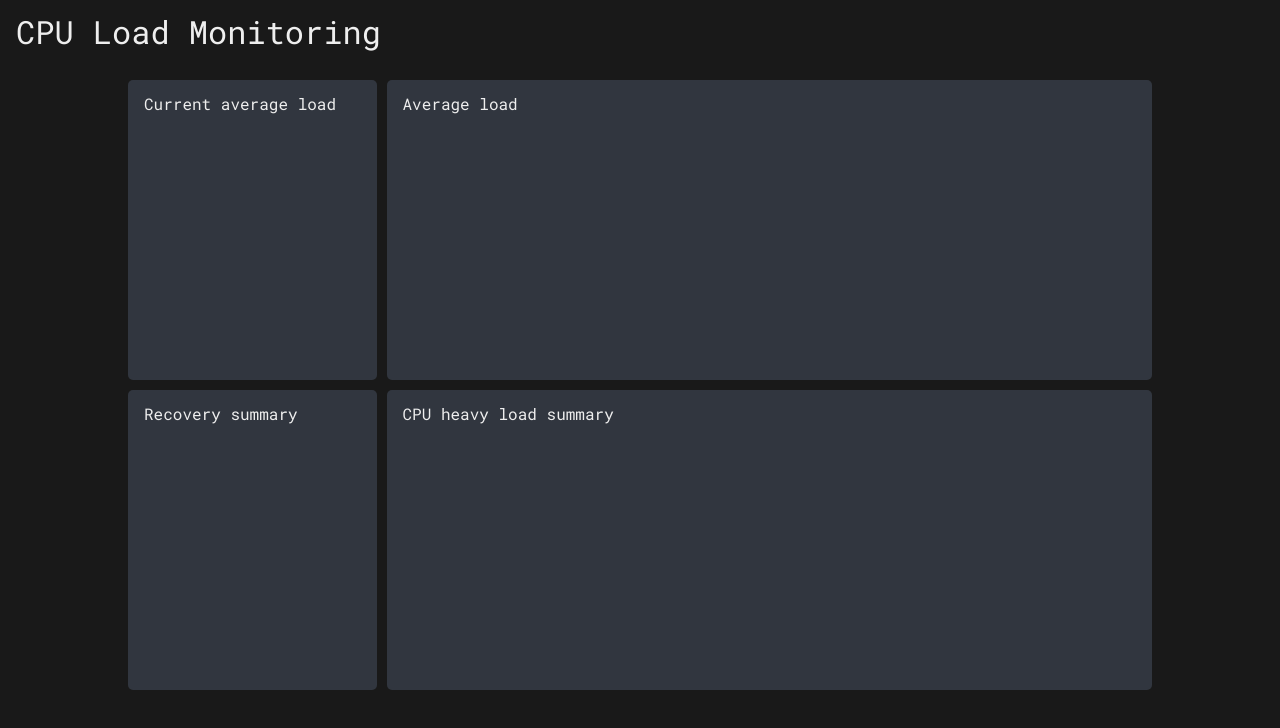
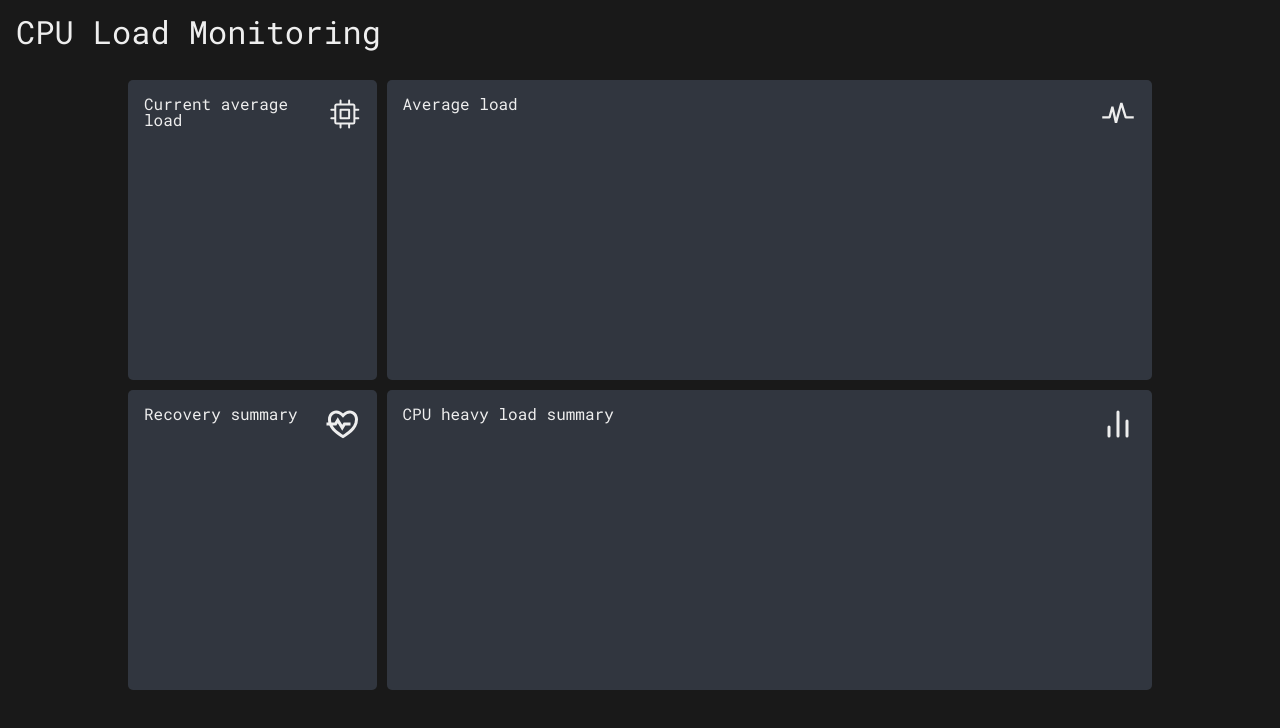
Before and after one commit to pleleu-dev/cpu-load-monitoring, a React (Vite) app in the folder frontend/: page / in a window 1280 px wide. Shown: the top 728 px of the page. Built offline with nearby package versions, Linux system fonts and the light colour scheme.

Commit message:
Card header style

```diff
--- a/frontend/package.json
+++ b/frontend/package.json
@@ -26,7 +26,8 @@
   "homepage": "https://github.com/pleleu-dev/cpu-load-monitoring#readme",
   "dependencies": {
     "react": "^18.2.0",
-    "react-dom": "^18.2.0"
+    "react-dom": "^18.2.0",
+    "react-icons": "^5.0.1"
   },
   "devDependencies": {
     "@types/react": "^18.2.66",
--- /dev/null
+++ b/frontend/src/App/card.module.css
@@ -0,0 +1,5 @@
+.header {
+  display: flex;
+  justify-content: space-between;
+  gap: 1rem;
+}
--- a/frontend/src/App/index.tsx
+++ b/frontend/src/App/index.tsx
@@ -1,5 +1,11 @@
+import { GoCpu } from 'react-icons/go'
+import { VscPulse } from 'react-icons/vsc'
+import { FiBarChart2 } from 'react-icons/fi'
+import { RiHeartPulseLine } from 'react-icons/ri'
+
 import layout from './layout.module.css'
 import app from './app.module.css'
+import card from './card.module.css'
 
 function App() {
   return (
@@ -9,16 +15,28 @@ function App() {
       </header>
       <main className={`${layout.main} ${app.main}`}>
         <section className={layout.current}>
-          <h2>Current average load</h2>
+          <header className={card.header}>
+            <h2>Current average load</h2>
+            <GoCpu size={36} />
+          </header>
         </section>
         <section className={layout.average}>
-          <h2>Average load</h2>
+          <header className={card.header}>
+            <h2>Average load</h2>
+            <VscPulse size={36} />
+          </header>
         </section>
         <section className={layout.recovery}>
-          <h2>Recovery summary</h2>
+          <header className={card.header}>
+            <h2>Recovery summary</h2>
+            <RiHeartPulseLine size={36} />
+          </header>
         </section>
         <section className={layout.heavy}>
-          <h2>CPU heavy load summary</h2>
+          <header className={card.header}>
+            <h2>CPU heavy load summary</h2>
+            <FiBarChart2 size={36} />
+          </header>
         </section>
       </main>
     </>
--- a/package.json
+++ b/package.json
@@ -25,5 +25,8 @@
   "homepage": "https://github.com/pleleu-dev/cpu-load-monitoring#readme",
   "devDependencies": {
     "concurrently": "^8.2.2"
+  },
+  "dependencies": {
+    "react-icons": "^5.0.1"
   }
 }
```
Also changed, not shown: 2 other files (tests, documents, lock files or other folders).
